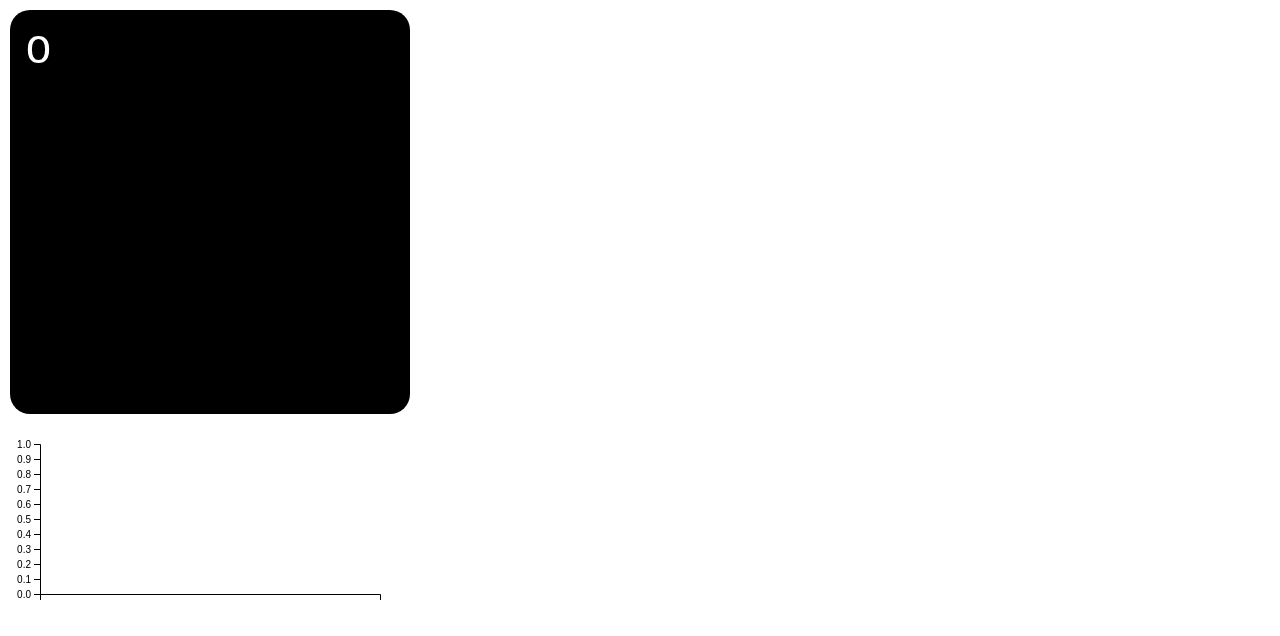
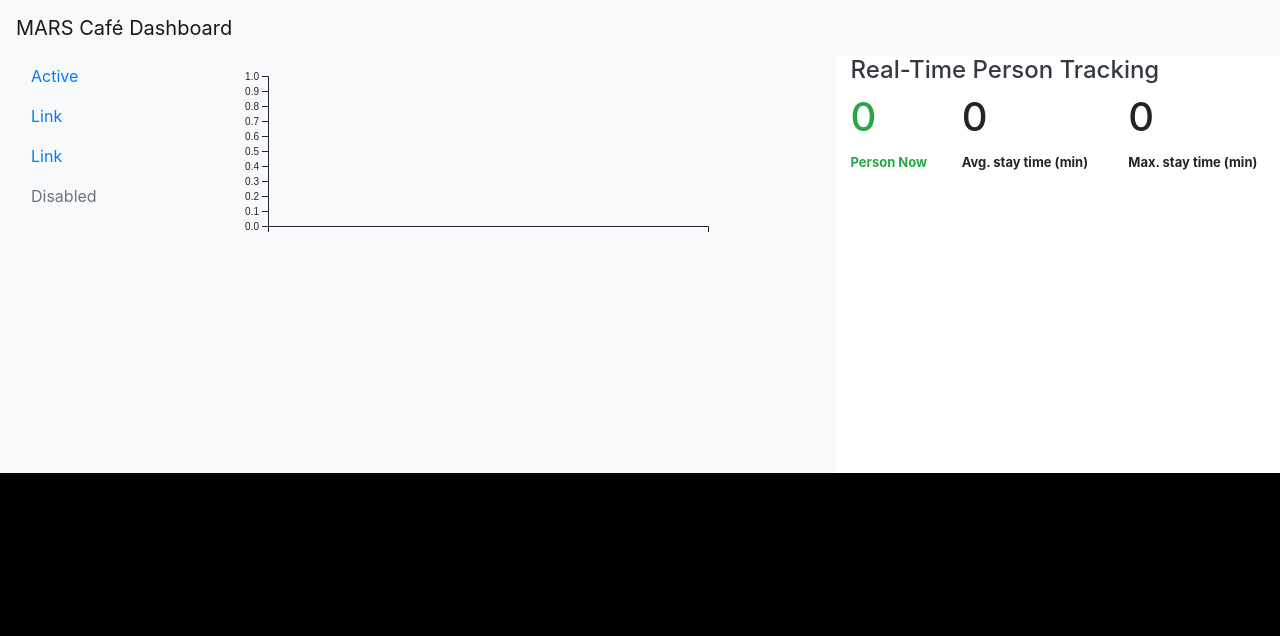
Before and after one commit to fernandorovai/PersonDetection_SORT, a React (Create React App) app in the folder frontEnd/ui/: page / in a window 1280 px wide. Shown: the top 636 px of the page. Built offline with nearby package versions, Linux system fonts and the light colour scheme; no server answers.

Commit message:
Adding react Summary Bar

```diff
--- a/frontEnd/ui/package.json
+++ b/frontEnd/ui/package.json
@@ -3,9 +3,11 @@
   "version": "0.1.0",
   "private": true,
   "dependencies": {
+    "bootstrap": "^4.3.1",
     "d3": "^5.12.0",
     "d3-scale": "^3.2.0",
     "react": "^16.11.0",
+    "react-bootstrap": "^1.0.0-beta.14",
     "react-dom": "^16.11.0",
     "react-scripts": "3.2.0",
     "socket.io": "^2.3.0",
--- a/frontEnd/ui/src/App.css
+++ b/frontEnd/ui/src/App.css
@@ -1,3 +1,8 @@
+body{
+  background-color:black;
+}
+
+
 .App {
   text-align: center;
 }
@@ -22,21 +27,20 @@
 }
 
 .liveBubbleChart{
-  width: 400px;
-  background-color: black;
-  border-radius: 20px;
-  margin: 10px;
+  /* border-radius: 10px; */
+
+  background-color:white;
 }
 
-.liveNumDetections{
-  padding:15px;
-  font-size:40px;
+.liveSummaryBarItems{
+  /* background-color:black; */
+  /* border-radius: 40px; */
+  width: 400px;
+  text-align: left;
   font-weight: bold;
   position: absolute;
-  color:white;
-  -webkit-text-stroke: 2px black;
 }
-/* .rowChart{
-  width: 1000px;
-  height: 500px;
-} */
+.smallTitle{
+  font-size: 13px;
+  font-weight: bold;
+}
--- a/frontEnd/ui/src/App.js
+++ b/frontEnd/ui/src/App.js
@@ -1,8 +1,10 @@
 import React from 'react';
 import logo from './logo.svg';
-import './App.css';
 import RealTimePlot from './RealTimePlot'
 import LiveBubbleChart from './BubbleChart'
+import 'bootstrap/dist/css/bootstrap.min.css';
+import './App.css';
+import { Container, Row, Col, Navbar, Nav } from 'react-bootstrap'
 
 class App extends React.Component {
   constructor() {
@@ -13,12 +15,11 @@ class App extends React.Component {
   }
 
   componentDidMount() {
-    var socket = new WebSocket('ws://192.168.0.16:8765');
+    var socket = new WebSocket('ws://10.114.86.76:8765');
     socket.onopen = function (e) {
       console.log("connected")
     }
 
-    let imageUrl;
     socket.onmessage = (streamData) => {
       if (typeof (streamData.data) == 'string') {
         let jsonObject = JSON.parse(streamData.data);
@@ -28,11 +29,33 @@ class App extends React.Component {
   };
 
   render() {
-    return (
-      <div>
-        <div className="realTimeChart"><RealTimePlot detectionLiveSummary={this.state.detectionLiveSummary} /> </div>
-        <div className="liveBubbleChart"><LiveBubbleChart filteredDetectionBoxes={this.state.filteredDetectionBoxes} /></div>
-      </div>)
+    return (<React.Fragment>
+      <Navbar bg="light">
+        <Navbar.Brand href="#home">MARS Café Dashboard</Navbar.Brand>
+      </Navbar>
+      <Container fluid>
+        <Row>
+          <Col className="bg-light no-gutters" md={2} >
+            <Nav defaultActiveKey="/home" className="flex-column">
+              <Nav.Link href="/home">Active</Nav.Link>
+              <Nav.Link eventKey="link-1">Link</Nav.Link>
+              <Nav.Link eventKey="link-2">Link</Nav.Link>
+              <Nav.Link eventKey="disabled" disabled>
+                Disabled
+            </Nav.Link>
+            </Nav>
+          </Col>
+
+          <Col className="bg-light no-gutters">
+            <Row>
+              <Col className="no-gutters lineChart" md={7}> <RealTimePlot detectionLiveSummary={this.state.detectionLiveSummary} />   </Col>
+              <Col className="no-gutters liveBubbleChart" md={5}><LiveBubbleChart filteredDetectionBoxes={this.state.filteredDetectionBoxes} detectionLiveSummary={this.state.detectionLiveSummary} /></Col>
+            </Row>
+          </Col>
+        </Row>
+      </Container >
+    </React.Fragment>
+    )
   }
 }
 
--- a/frontEnd/ui/src/BubbleChart.jsx
+++ b/frontEnd/ui/src/BubbleChart.jsx
@@ -1,12 +1,14 @@
 import React from 'react';
 import * as d3 from "d3";
+import { Row, Col, } from 'react-bootstrap'
+import LiveSummaryBar from './liveSummaryBar'
 
 export default class LiveBubbleChart extends React.Component {
     constructor(props) {
         super(props);
         this.bubbleChart = null;
         this.width = 400;
-        this.height = 400;
+        this.height = 300;
         this.center = { x: this.width / 2, y: this.height / 2 };
         this.svg = null;
         this.bubbles = null;
@@ -16,7 +18,7 @@ export default class LiveBubbleChart extends React.Component {
         this.simulation = null;
         this.elements = null;
         this.force = null;
-        this.state = {"liveNumDetections": 0}
+        this.state = { "liveNumDetections": 0 }
     }
 
     // Charge function that is called for each node.
@@ -103,7 +105,7 @@ export default class LiveBubbleChart extends React.Component {
             .data(nodes, function (d) { return d.id; })
             .join('circle')
             .classed('circle', true)
-            .attr('r', d => d.radius).attr('cx', d => d.x).attr('cy', d => d.y).style("fill", function(d) { return color(d.size); });
+            .attr('r', d => d.radius).attr('cx', d => d.x).attr('cy', d => d.y).style("fill", function (d) { return color(d.size); });
 
         var force = d3.forceSimulation()
             .velocityDecay(0.2)
@@ -120,12 +122,22 @@ export default class LiveBubbleChart extends React.Component {
     }
 
 
-    render(){
+    render() {
         let liveNumDetections = 0;
-        if(this.props.filteredDetectionBoxes)
+        let maxAlive = 0;
+        let avgStayTime = 0;
+
+        if (this.props.filteredDetectionBoxes) {
             liveNumDetections = this.props.filteredDetectionBoxes.length
+            maxAlive = Math.max.apply(Math, this.props.filteredDetectionBoxes.map(function (o) { return o.aliveTime; }))
+        }
+
+        if (this.props.detectionLiveSummary) {
+            if (this.props.detectionLiveSummary.length > 0)
+                avgStayTime = this.props.detectionLiveSummary.slice(-1)[0].avgStayTime;
+        }
 
 
-        return (<div className="liveNumDetections">{liveNumDetections}</div>);
+        return (<div><h4 className="text-dark">Real-Time Person Tracking</h4><LiveSummaryBar numLiveDetections={liveNumDetections} maxTimeAlive={maxAlive} avgStayTime={avgStayTime} /></div>);
     }
 }
--- a/frontEnd/ui/src/RealTimePlot.js
+++ b/frontEnd/ui/src/RealTimePlot.js
@@ -20,7 +20,7 @@ export default class RealTimePlot extends React.Component {
     componentDidMount() {
 
         const margin = { top: 20, right: 20, bottom: 30, left: 40 };
-        this.width = 400 - margin.left - margin.right;
+        this.width = 500 - margin.left - margin.right;
         this.height = 200 - margin.top - margin.bottom;
 
         this.x = d3
@@ -35,8 +35,7 @@ export default class RealTimePlot extends React.Component {
             .append('div')
             .attr('class', 'container');
 
-
-        const svg = container
+        const svg = d3.select('.lineChart')
             .append('svg')
             .attr('width', this.width + margin.left + margin.right)
             .attr('height', this.height + margin.top + margin.bottom)
--- /dev/null
+++ b/frontEnd/ui/src/liveSummaryBar.jsx
@@ -0,0 +1,42 @@
+import React from 'react';
+import { Row, Col, } from 'react-bootstrap'
+
+export default class LiveSummaryBar extends React.Component {
+    constructor(props) {
+        super(props);
+    }
+
+
+    render() {
+        let numLiveDetections = 0
+        let maxTimeAlive = 0
+        let avgStayTime = 0;
+
+        if (this.props.numLiveDetections)
+            numLiveDetections = this.props.numLiveDetections;
+
+        if (this.props.maxTimeAlive)
+            maxTimeAlive = this.props.maxTimeAlive > 0 ? (this.props.maxTimeAlive / 60).toFixed(2) : 0;
+
+        if (this.props.avgStayTime)
+            avgStayTime = this.props.avgStayTime;
+
+        return (<Row>
+            <Col md={3}>
+                <h1 className="text-success">{numLiveDetections}</h1>
+                <span className="smallTitle text-success">Person Now</span>
+            </Col>
+            <Col>
+                <h1>{avgStayTime}</h1>
+                <span className="smallTitle">Avg. stay time (min)</span>
+            </Col>
+            <Col>
+                <h1>{maxTimeAlive}</h1>
+                <span className="smallTitle ">Max. stay time (min)</span>
+            </Col>
+
+        </Row>)
+    }
+
+
+}
```
Also changed, not shown: 2 other files (tests, documents, lock files or other folders).
